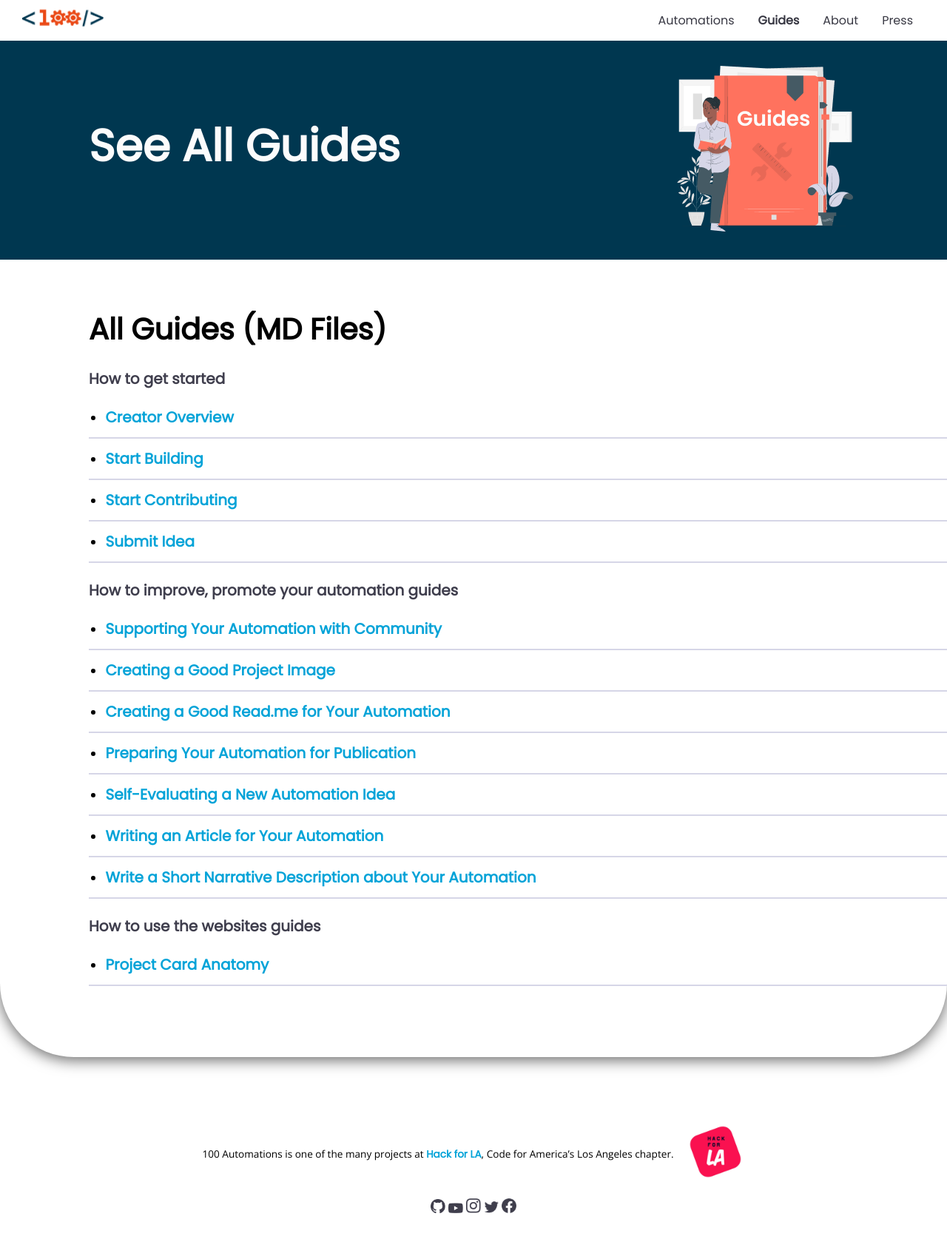
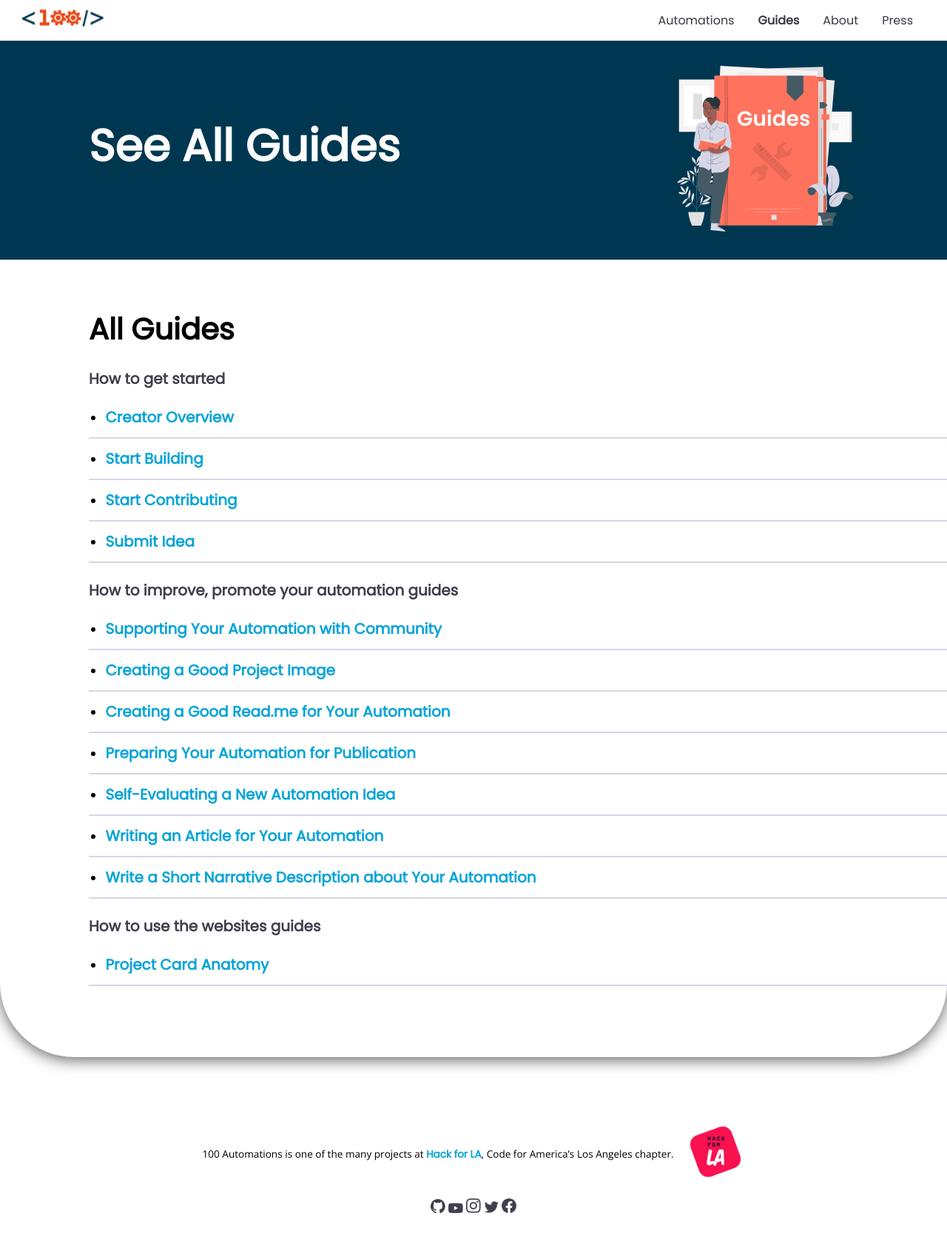
Before and after one commit to 100Automations/Website, a Jekyll site: the page built from all_guides.html, in a window 1280 px wide. Shown: the top 1679 px of the page at 74% size. Built offline with Jekyll 4.4.1, drawn with Linux system fonts in a browser that asks for light colours.

Commit message:
delete "MD Files"
hereby deleted

```diff
--- a/_includes/All-Guides/all_guides_list.html
+++ b/_includes/All-Guides/all_guides_list.html
@@ -1,6 +1,6 @@
 <div class="all_guides_list">
     <div>
-        <h4>All Guides (MD Files)</h4>
+        <h4>All Guides</h4>
     </div>
 
     <ul>
```
